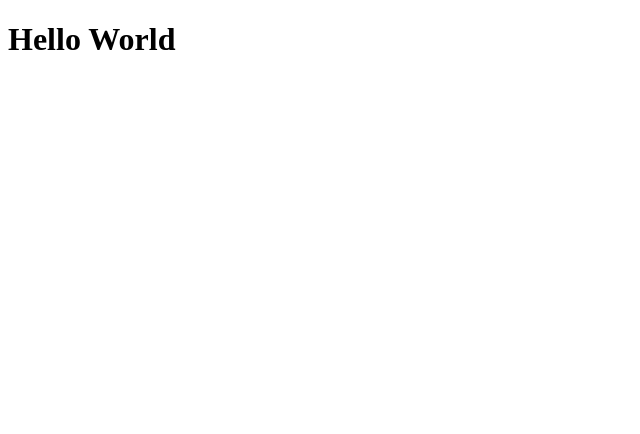
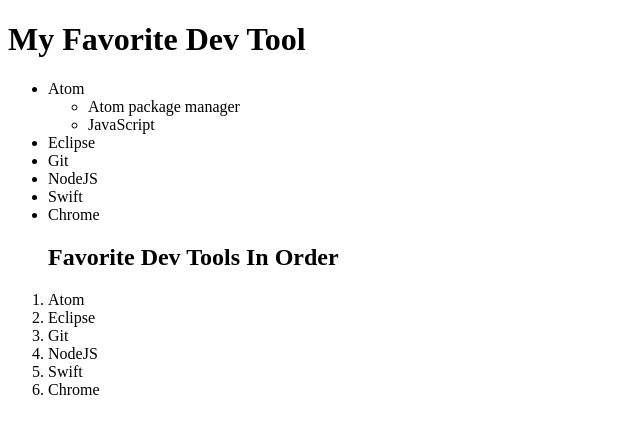
Before and after one commit to brianhoang-matc/Assignments, a plain HTML site: page index.html in a window 1280 px wide. Shown: the whole page, without its empty margins (0-640 px from the left). Drawn offline with Linux system fonts and the light colour scheme.

Commit message:
More info
added ordered list

```diff
--- a/index.html
+++ b/index.html
@@ -5,6 +5,28 @@
     <title>My favorite dev tool</title>
   </head>
   <body>
-    <h1>Hello World</h1>
+    <h1>My Favorite Dev Tool</h1>
+    <ul>
+      <li>Atom</li>
+      <ul>
+        <li>Atom package manager</li>
+        <li>JavaScript</li>
+      </ul>
+      <li>Eclipse</li>
+      <li>Git</li>
+      <li>NodeJS</li>
+      <li>Swift</li>
+      <li>Chrome</li>
+    </ul>
+    <ol>
+      <h2>Favorite Dev Tools In Order</h2>
+      <li>Atom</li>
+
+      <li>Eclipse</li>
+      <li>Git</li>
+      <li>NodeJS</li>
+      <li>Swift</li>
+      <li>Chrome</li>
+    </ol>
   </body>
 </html>
```
